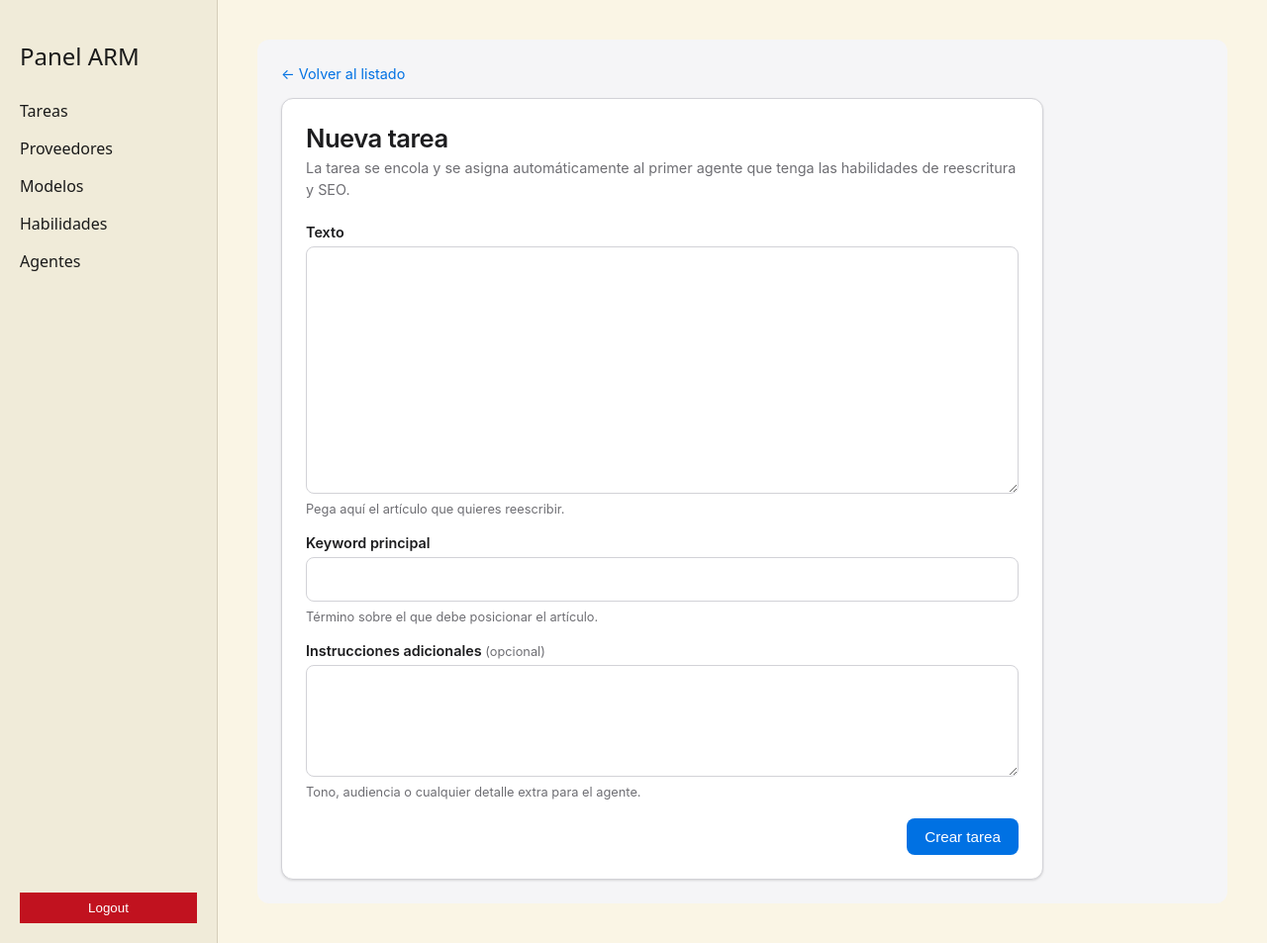
After one commit to whinder251/arm-agentes, a Django app: page /panel/tarea/nueva/ in a window 1280 px wide. The commit adds this page. Shown: the whole page at 99% size. Run offline with Django 5.2, Linux system fonts and the light colour scheme; the visitor is signed in with stand-in values (Sample User, id 1); some libraries are stand-ins or nearby versions.

Commit message:
Paso 10b: creación de tareas desde el panel con asignación automática de agente y estilo Apple

```diff
--- /dev/null
+++ b/apps/panel/templates/panel/crear_tarea.html
@@ -0,0 +1,151 @@
+{% extends "panel/base.html" %}
+
+{% block content %}
+<style>
+    .pagina-crear {
+        background: #F5F5F7;
+        border-radius: 12px;
+        padding: 24px;
+        color: #1D1D1F;
+        font-family: -apple-system, BlinkMacSystemFont, "SF Pro Display", "Segoe UI", Roboto, sans-serif;
+    }
+    .pagina-crear .volver {
+        display: inline-block;
+        margin-bottom: 16px;
+        color: #0071E3;
+        font-size: 0.9rem;
+        text-decoration: none;
+    }
+    .pagina-crear .volver:hover { text-decoration: underline; }
+    .tarjeta-formulario {
+        background: #FFFFFF;
+        border: 1px solid #D2D2D7;
+        border-radius: 12px;
+        box-shadow: 0 1px 3px rgba(0, 0, 0, 0.08), 0 1px 2px rgba(0, 0, 0, 0.06);
+        padding: 24px;
+        max-width: 720px;
+    }
+    .tarjeta-formulario h1 {
+        margin: 0 0 4px;
+        font-size: 1.6rem;
+        font-weight: 600;
+        letter-spacing: -0.02em;
+    }
+    .tarjeta-formulario .subtitulo {
+        margin: 0 0 24px;
+        color: #6E6E73;
+        font-size: 0.9rem;
+        line-height: 1.5;
+        font-weight: 400;
+    }
+    .alerta-error {
+        background: rgba(255, 59, 48, 0.08);
+        border: 1px solid rgba(255, 59, 48, 0.3);
+        border-radius: 8px;
+        color: #FF3B30;
+        font-size: 0.9rem;
+        line-height: 1.5;
+        margin-bottom: 16px;
+        padding: 12px 16px;
+    }
+    .campo {
+        display: flex;
+        flex-direction: column;
+        gap: 6px;
+        margin-bottom: 16px;
+    }
+    .campo label {
+        color: #1D1D1F;
+        font-size: 0.9rem;
+        font-weight: 600;
+    }
+    .campo .opcional {
+        color: #6E6E73;
+        font-size: 0.8rem;
+        font-weight: 400;
+    }
+    .campo .ayuda {
+        color: #6E6E73;
+        font-size: 0.8rem;
+        line-height: 1.5;
+    }
+    .pagina-crear textarea,
+    .pagina-crear input[type="text"] {
+        background: #FFFFFF;
+        border: 1px solid #D2D2D7;
+        border-radius: 8px;
+        box-sizing: border-box;
+        color: #1D1D1F;
+        font-family: inherit;
+        font-size: 0.95rem;
+        line-height: 1.5;
+        margin: 0;
+        padding: 10px 12px;
+        width: 100%;
+    }
+    .pagina-crear textarea { resize: vertical; }
+    .pagina-crear textarea:focus,
+    .pagina-crear input[type="text"]:focus {
+        border-color: #0071E3;
+        outline: none;
+    }
+    .acciones-formulario {
+        display: flex;
+        justify-content: flex-end;
+        margin-top: 8px;
+    }
+    .btn-primary {
+        background: #0071E3;
+        border: none;
+        border-radius: 8px;
+        color: #FFFFFF;
+        cursor: pointer;
+        font-size: 0.95rem;
+        font-weight: 500;
+        padding: 10px 18px;
+    }
+    .btn-primary:hover { background: #0062C4; }
+</style>
+
+<div class="pagina-crear">
+    <a class="volver" href="{% url 'lista_tareas' %}">&larr; Volver al listado</a>
+
+    <div class="tarjeta-formulario">
+        <h1>Nueva tarea</h1>
+        <p class="subtitulo">
+            La tarea se encola y se asigna automáticamente al primer agente que
+            tenga las habilidades de reescritura y SEO.
+        </p>
+
+        {% if error %}
+            <div class="alerta-error" role="alert">{{ error }}</div>
+        {% endif %}
+
+        <form method="post" novalidate>
+            {% csrf_token %}
+
+            <div class="campo">
+                <label for="texto">Texto</label>
+                <textarea id="texto" name="texto" rows="10" required>{{ request.POST.texto|default:"" }}</textarea>
+                <span class="ayuda">Pega aquí el artículo que quieres reescribir.</span>
+            </div>
+
+            <div class="campo">
+                <label for="keyword">Keyword principal</label>
+                <input type="text" id="keyword" name="keyword" value="{{ request.POST.keyword|default:"" }}" required>
+                <span class="ayuda">Término sobre el que debe posicionar el artículo.</span>
+            </div>
+
+            <div class="campo">
+                <label for="instrucciones">Instrucciones adicionales <span class="opcional">(opcional)</span></label>
+                <textarea id="instrucciones" name="instrucciones" rows="4">{{ request.POST.instrucciones|default:"" }}</textarea>
+                <span class="ayuda">Tono, audiencia o cualquier detalle extra para el agente.</span>
+            </div>
+
+            <div class="acciones-formulario">
+                <button type="submit" class="btn-primary">Crear tarea</button>
+            </div>
+        </form>
+    </div>
+</div>
+{% endblock %}
--- a/apps/panel/urls.py
+++ b/apps/panel/urls.py
@@ -3,6 +3,7 @@ from apps.panel import views
 
 urlpatterns = [
     path('', views.lista_tareas, name='lista_tareas'),
+    path('tarea/nueva/', views.crear_tarea, name='crear_tarea'),
     path('tarea/<int:pk>/', views.detalle_tarea, name='detalle_tarea'),
     path('aprobar/', views.aprobar_tarea, name='aprobar_tarea'),
     path('login/', views.login_panel, name='login_panel'),
--- a/apps/panel/views.py
+++ b/apps/panel/views.py
@@ -1,6 +1,8 @@
 from django.shortcuts import render, get_object_or_404, redirect
+from django.contrib import messages
 from django.contrib.auth.decorators import login_required
 from django.contrib.auth import authenticate, login as auth_login, logout as auth_logout
+from django.db.models import Count, Q
 from django.utils import timezone
 from django.views.decorators.http import require_POST
 from apps.core.models import Tarea, Proveedor, ModeloLLM, Habilidad, Agente
@@ -18,6 +20,54 @@ def lista_tareas(request):
     if estado_filtro:
         tareas = tareas.filter(estado=estado_filtro)
     return render(request, 'panel/tareas.html', {'tareas': tareas, 'estado_filtro': estado_filtro})
+
+HABILIDADES_REQUERIDAS = ("reescritura", "seo")
+
+
+@login_required
+def crear_tarea(request):
+    """Crea una tarea y le asigna el primer agente con todas las habilidades."""
+    error = None
+    if request.method == "POST":
+        texto = request.POST.get("texto", "").strip()
+        keyword = request.POST.get("keyword", "").strip()
+        instrucciones = request.POST.get("instrucciones", "").strip()
+        if not texto or not keyword:
+            error = "El texto y la keyword son obligatorios."
+        else:
+            agente = (
+                Agente.objects.annotate(
+                    coincidencias=Count(
+                        "habilidades",
+                        filter=Q(habilidades__slug__in=HABILIDADES_REQUERIDAS),
+                    )
+                )
+                .filter(coincidencias=len(HABILIDADES_REQUERIDAS))
+                .first()
+            )
+            habilidad = Habilidad.objects.filter(slug="reescritura").first()
+            if agente is None or habilidad is None:
+                error = (
+                    "No hay ningún agente con las habilidades 'reescritura' y "
+                    "'seo'. Crea un agente con ambas habilidades antes de "
+                    "encolar una tarea."
+                )
+            else:
+                payload = {"texto": texto, "keyword": keyword}
+                if instrucciones:
+                    payload["instrucciones"] = instrucciones
+                Tarea.objects.create(
+                    agente=agente,
+                    habilidad=habilidad,
+                    estado=Tarea.Estado.COLA,
+                    payload=payload,
+                )
+                messages.success(
+                    request,
+                    f"Tarea creada y encolada con el agente {agente.nombre}.",
+                )
+                return redirect("lista_tareas")
+    return render(request, "panel/crear_tarea.html", {"error": error})
 
 @login_required
 def detalle_tarea(request, pk):
```
Also changed, not shown: apps/panel/templates/panel/tareas.html (+15 -2 lines), docs/plan.md (+38 -4 lines), tests/test_panel.py (+49 -0 lines).
